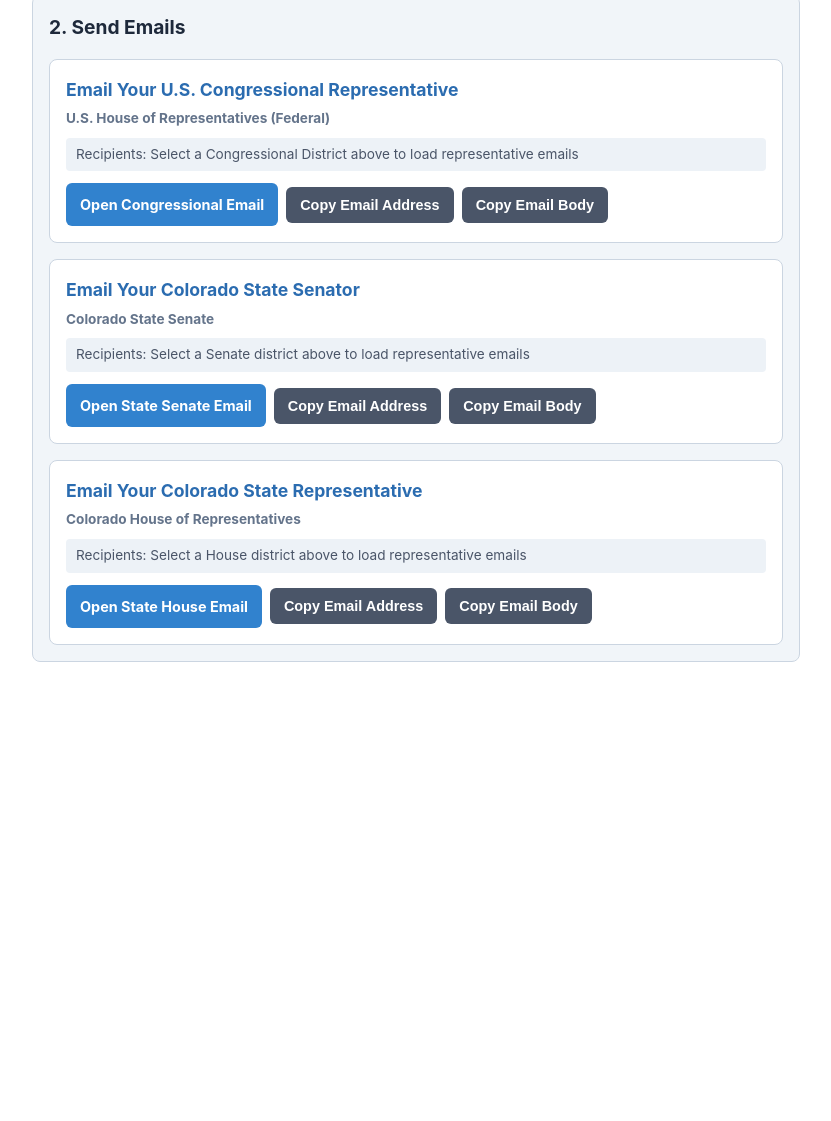
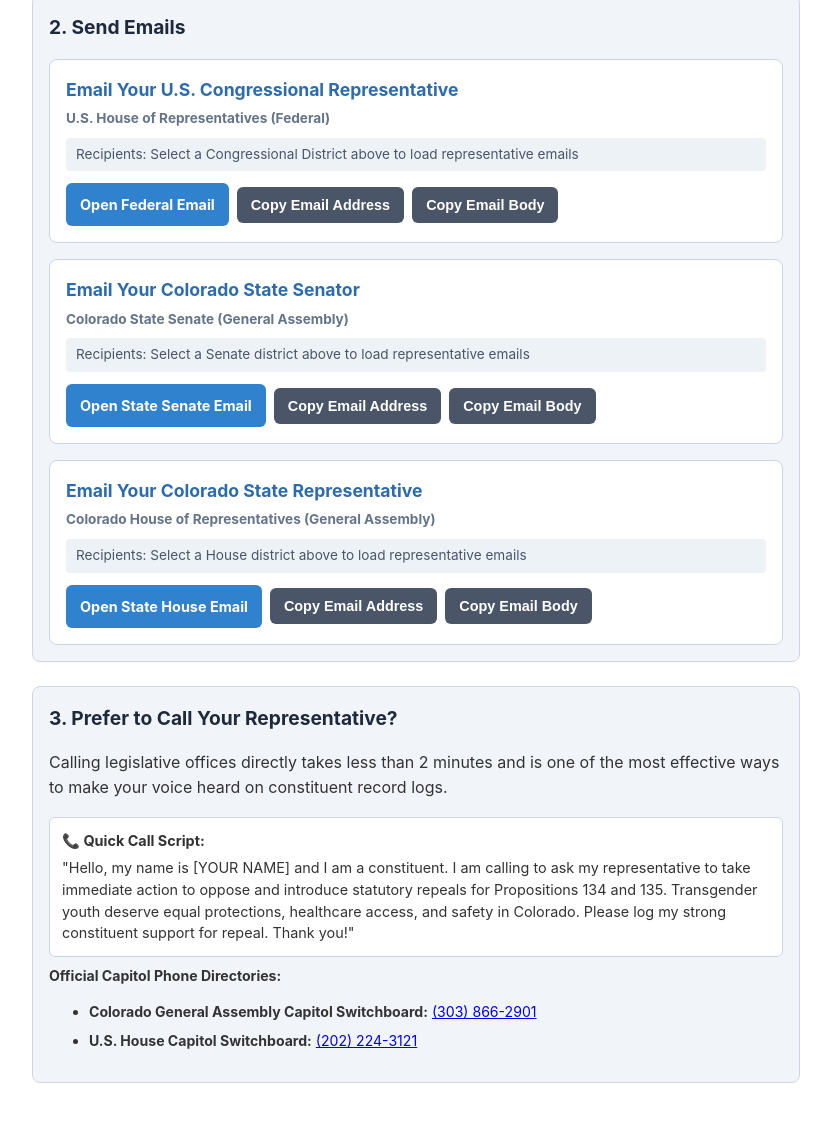
Before and after one commit to mel-builds/email-to-protect-trans-youth, a plain HTML site: page index.html in a window 1280 px wide. Shown: the part 1233-2354 px from the top of the page, without its empty margins (224-1055 px from the left). Before the commit the page ends 1935 px from the top, so only its background shows below. Drawn offline with Linux system fonts and the light colour scheme.

Commit message:
Update index.html to add call script and directory

```diff
--- a/index.html
+++ b/index.html
@@ -3,7 +3,7 @@
 <head>
     <meta charset="UTF-8">
     <meta name="viewport" content="width=device-width, initial-scale=1.0">
-    <title>Colorado Trans Youth Advocacy - Contact Federal & State Representatives about Props 134 and 135</title>
+    <title>Colorado Trans Youth Advocacy - Contact Federal & State Representatives</title>
 
     <!-- Open Graph Social Media Meta Tags -->
     <meta property="og:title" content="Urge CO Federal & State Lawmakers to Oppose Propositions 134 & 135">
@@ -211,6 +211,22 @@
             font-size: 0.85rem;
             align-self: center;
         }
+        .call-script-box {
+            background-color: #ffffff;
+            border: 1px solid #cbd5e1;
+            border-radius: 6px;
+            padding: 12px;
+            margin-top: 12px;
+            font-size: 0.9rem;
+            line-height: 1.5;
+        }
+        .phone-list {
+            margin-top: 8px;
+            font-size: 0.88rem;
+        }
+        .phone-list li {
+            margin-bottom: 6px;
+        }
     </style>
 </head>
 <body>
@@ -235,7 +251,7 @@
 
     <!-- Section 1: Interactive Form -->
     <div class="form-section">
-        <h2>1. Confirm Your Information & Districts</h2>
+        <h2>1. Your Information & Districts</h2>
         <div class="form-group">
             <label for="userName">Full Name:</label>
             <input type="text" id="userName" placeholder="e.g. Jane Doe" autocomplete="name">
@@ -244,14 +260,14 @@
             <label for="cdSelect">U.S. Congressional District (Federal):</label>
             <select id="cdSelect">
                 <option value="">-- Select U.S. Congressional District (CD 1–8) --</option>
-                <option value="cd-1">Congressional District 1 (Denver) – Rep. Melat Kiros</option>
+                <option value="cd-1">Congressional District 1 (Denver) – Rep.-elect Melat Kiros</option>
                 <option value="cd-2">Congressional District 2 (Boulder / Fort Collins) – Rep. Joe Neguse</option>
                 <option value="cd-3">Congressional District 3 (Western Slope & Southern CO) – Rep. Jeff Hurd</option>
                 <option value="cd-4">Congressional District 4 (Eastern Plains & Douglas Co) – Rep. Lauren Boebert</option>
-                <option value="cd-5">Congressional District 5 (Colorado Springs) – Rep. Jessica Killin</option>
+                <option value="cd-5">Congressional District 5 (Colorado Springs) – Rep.-elect Jessica Killin</option>
                 <option value="cd-6">Congressional District 6 (Aurora / Centennial) – Rep. Jason Crow</option>
                 <option value="cd-7">Congressional District 7 (Lakewood / Jefferson Co) – Rep. Brittany Pettersen</option>
-                <option value="cd-8">Congressional District 8 (Adams County / Greeley) – Rep. Manny Rutinel</option>
+                <option value="cd-8">Congressional District 8 (Adams County / Greeley) – Rep.-elect Manny Rutinel</option>
             </select>
         </div>
         <div class="form-group">
@@ -291,7 +307,7 @@
                 <p class="chamber-tag">U.S. House of Representatives (Federal)</p>
                 <div class="email-display" id="cdEmailDisplay">Recipients: Select a Congressional District above</div>
                 <div class="btn-action-group">
-                    <a class="btn" id="cdBtn" href="#">Open Congressional Email</a>
+                    <a class="btn" id="cdBtn" href="#">Open Federal Email</a>
                     <button type="button" class="btn btn-secondary" id="copyCdEmailBtn">Copy Email Address</button>
                     <button type="button" class="btn btn-secondary" id="copyCdBodyBtn">Copy Email Body</button>
                     <span class="action-toast" id="cdToast">Copied!</span>
@@ -301,7 +317,7 @@
             <!-- State Senate -->
             <div class="card">
                 <h3 id="senateCardTitle">Email Your Colorado State Senator</h3>
-                <p class="chamber-tag">Colorado State Senate</p>
+                <p class="chamber-tag">Colorado State Senate (General Assembly)</p>
                 <div class="email-display" id="senateEmailDisplay">Recipients: Select a State Senate district above</div>
                 <div class="btn-action-group">
                     <a class="btn" id="senateBtn" href="#">Open State Senate Email</a>
@@ -314,7 +330,7 @@
             <!-- State House -->
             <div class="card">
                 <h3 id="houseCardTitle">Email Your Colorado State Representative</h3>
-                <p class="chamber-tag">Colorado House of Representatives</p>
+                <p class="chamber-tag">Colorado House of Representatives (General Assembly)</p>
                 <div class="email-display" id="houseEmailDisplay">Recipients: Select a State House district above</div>
                 <div class="btn-action-group">
                     <a class="btn" id="houseBtn" href="#">Open State House Email</a>
@@ -323,6 +339,27 @@
                     <span class="action-toast" id="houseToast">Copied!</span>
                 </div>
             </div>
+        </div>
+    </div>
+
+    <!-- Section 3: Phone Call Script -->
+    <div class="form-section">
+        <h2>3. Prefer to Call Your Representative?</h2>
+        <p>Calling legislative offices directly takes less than 2 minutes and is one of the most effective ways to make your voice heard on constituent record logs.</p>
+
+        <div class="call-script-box">
+            <strong>📞 Quick Call Script:</strong>
+            <p id="callScriptText" style="margin-top: 6px; margin-bottom: 0;">
+                "Hello, my name is <span id="scriptCallerName">[YOUR NAME]</span> and I am a constituent. I am calling to ask <span id="scriptRepName">my representative</span> to take immediate action to oppose and introduce statutory repeals for Propositions 134 and 135. Transgender youth deserve equal protections, healthcare access, and safety in Colorado. Please log my strong constituent support for repeal. Thank you!"
+            </p>
+        </div>
+
+        <div class="phone-list">
+            <strong>Official Capitol Phone Directories:</strong>
+            <ul>
+                <li><strong>Colorado General Assembly Capitol Switchboard:</strong> <a href="tel:3038662901">(303) 866-2901</a></li>
+                <li><strong>U.S. House Capitol Switchboard:</strong> <a href="tel:2022243121">(202) 224-3121</a></li>
+            </ul>
         </div>
     </div>
 
@@ -359,6 +396,9 @@
         const cdToast = document.getElementById('cdToast');
         const senateToast = document.getElementById('senateToast');
         const houseToast = document.getElementById('houseToast');
+
+        const scriptCallerName = document.getElementById('scriptCallerName');
+        const scriptRepName = document.getElementById('scriptRepName');
 
         // Federal Congressional Roster (CD 1-8)
         const cdRoster = {
@@ -467,6 +507,18 @@ ${nameStr}`;
             const sDist = senateSelect.value;
             const hDist = houseSelect.value;
 
+            // Update call script names
+            scriptCallerName.textContent = name.trim() !== "" ? name.trim() : "[YOUR NAME]";
+            if (cdKey && cdRoster[cdKey]) {
+                scriptRepName.textContent = `${cdRoster[cdKey].title} ${cdRoster[cdKey].name}`;
+            } else if (sDist) {
+                scriptRepName.textContent = `Senator ${senateRoster[sDist]}`;
+            } else if (hDist) {
+                scriptRepName.textContent = `Representative ${houseRoster[hDist]}`;
+            } else {
+                scriptRepName.textContent = "my representative";
+            }
+
             // Default preview text
             previewEl.textContent = getBodyText(name, "Representative / Senator", "");
             const encodedSubject = encodeURIComponent(subject);
```
